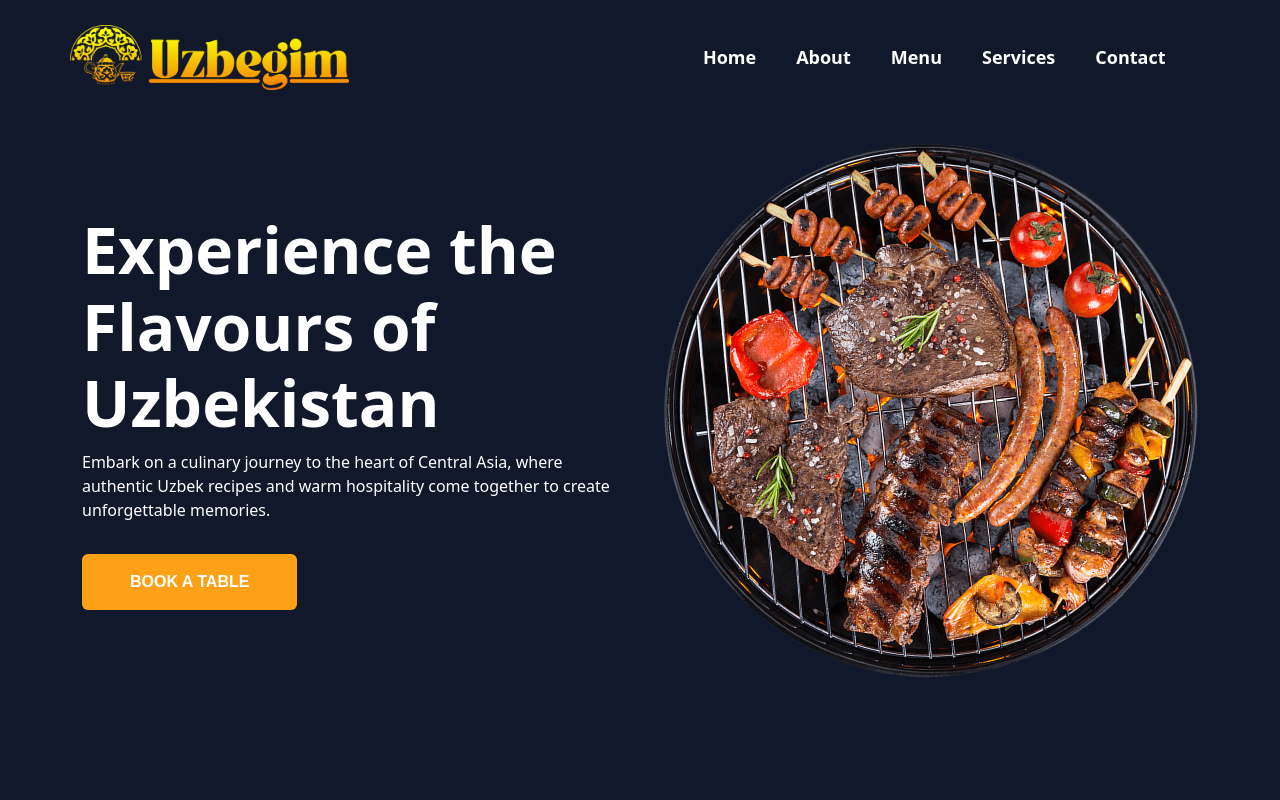
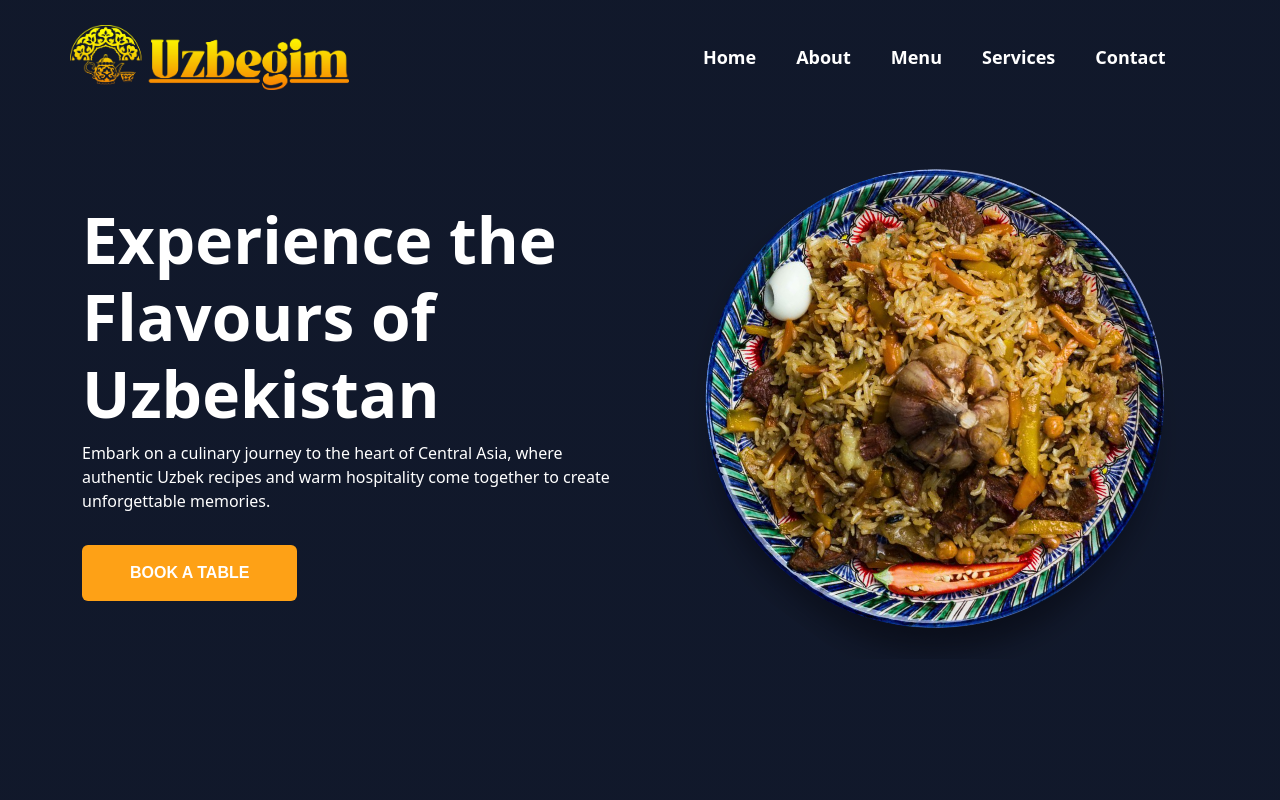
Before and after one commit to Amirbeek/uzbegim.github.io, a React (Create React App) app: page / in a window 1280 px wide. Shown: the top 800 px of the page. Built offline with nearby package versions, Linux system fonts and the light colour scheme.

Commit message:
palov image added

```diff
--- a/src/App.css
+++ b/src/App.css
@@ -74,6 +74,7 @@
     transform: rotate(360deg);
   }
 }
+
 
 .breadcrumb-item + .breadcrumb-item::before {
   color: rgba(255, 255, 255, .5);
--- a/src/components/NavbarComponent.js
+++ b/src/components/NavbarComponent.js
@@ -1,5 +1,5 @@
 import React, { useState, useEffect } from 'react';
-// import '../css/Navbar.css';
+import '../css/Navbar.css';
 import { Link } from "react-router-dom";
 import { useLocation } from 'react-router-dom';
 
@@ -43,7 +43,7 @@ const NavbarComponent = () => {
                             </Link>
                         </div>
                         <div className="col-lg-6 text-center text-lg-end overflow-hidden">
-                            <img className="img-fluid" src="img/hero.png" alt="Delicious Meal" />
+                            <img className="img-fluid palov_image" src="img/Palov_Image.png" alt="Delicious Meal" />
                         </div>
                     </div>
                 </div>
--- a/src/css/Menu.css
+++ b/src/css/Menu.css
@@ -1,7 +1,7 @@
 .active-tab {
-    background-color: #f0f8ff; /* Light background for the active tab */
-    border-radius: 8px; /* Optional: Adds rounded corners */
-    /*box-shadow: 0 4px 8px rgba(0, 123, 255, 0.2); !* Optional: Adds a subtle shadow *!*/
+    background-color: #f0f8ff;
+    border-radius: 8px;
+
 }
 
 .active-tab .fa {
--- a/src/css/Navbar.css
+++ b/src/css/Navbar.css
@@ -6,6 +6,7 @@
 .texts{
     text-align: center;
 }
+
 .breadcrumb-item + .breadcrumb-item::before {
     color: rgba(255, 255, 255, .5);
 }
```
Also changed, not shown: public/img/Palov_Image.png (added).
